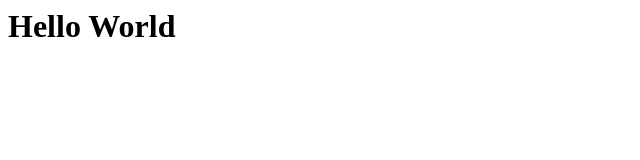
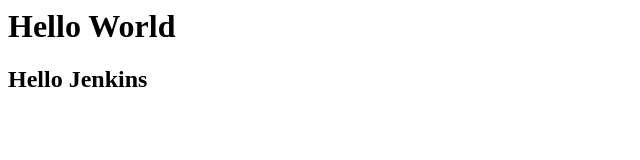
Before and after one commit to wakefitgithub/AutomateTest, a plain HTML site: page index.html in a window 1280 px wide. Shown: the whole page, without its empty margins (0-640 px from the left). Drawn offline with Linux system fonts and the light colour scheme.

Commit message:
second commit

```diff
--- a/index.html
+++ b/index.html
@@ -4,5 +4,6 @@
   </head>
   <body>
     <h1>Hello World</h1>
+    <h2>Hello Jenkins</h2>
   </body>
 </html>
```
